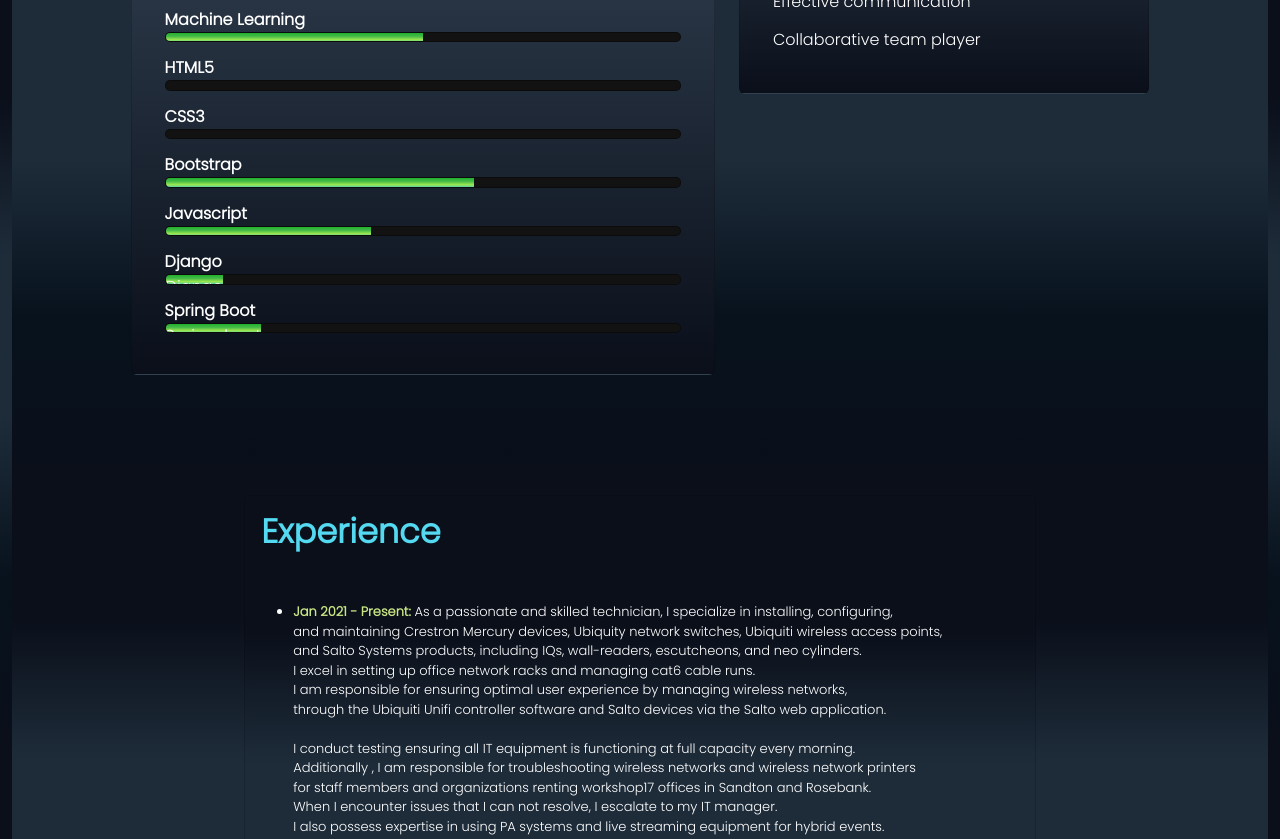
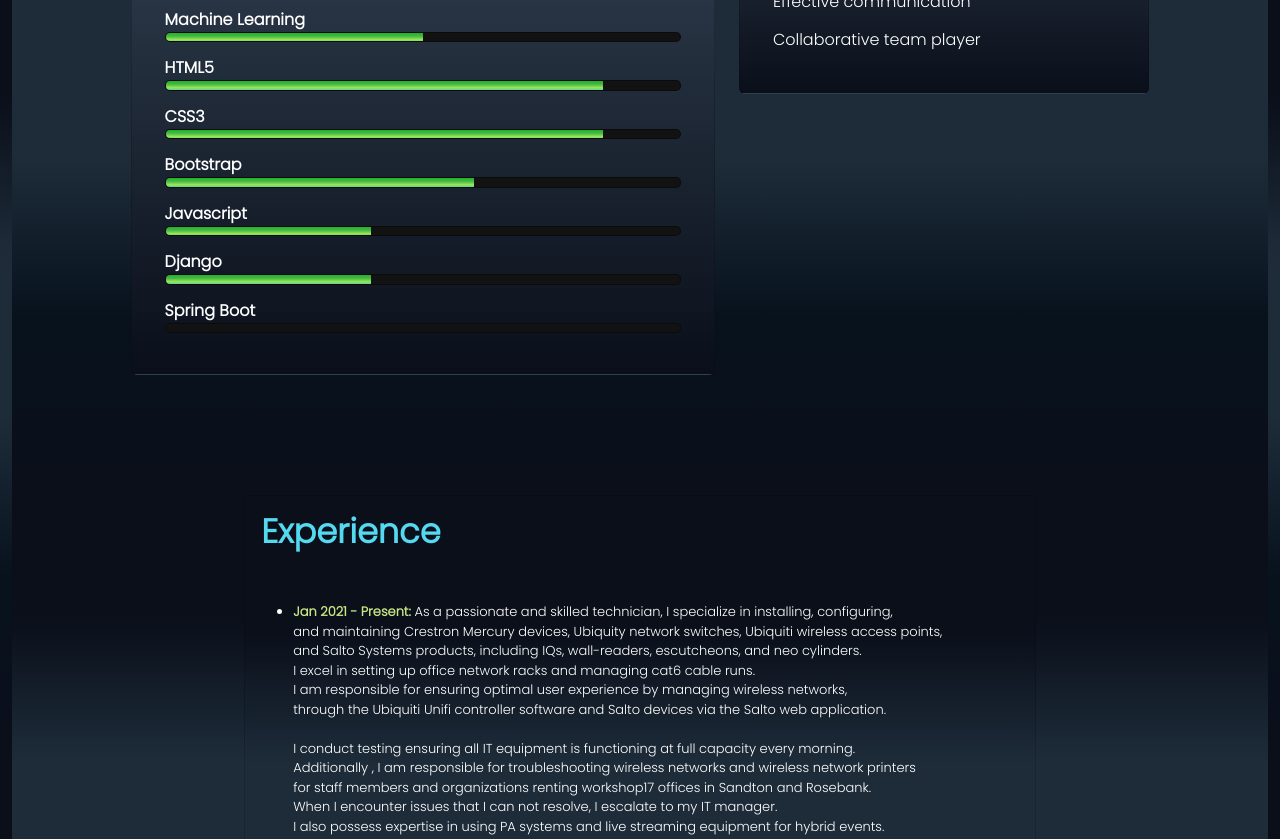
Before and after one commit to MelDevz/Melao_Melao_resume, a plain HTML site: page index.html in a window 1280 px wide. Shown: the part 1663-2502 px from the top of the page. Drawn offline with nearby package versions, Linux system fonts and the light colour scheme; a web font is replaced by a local one.

Commit message:
updated technical skills

```diff
--- a/index.html
+++ b/index.html
@@ -155,7 +155,7 @@
                                     <div class="bar"><span class="java"></span></div>
                                 </li>
                                 <li><strong>JDBC</strong>
-                                    <div class="bar"><span class="JDBC"></span></div>
+                                    <div class="bar"><span class="jdbc"></span></div>
                                 </li>
                                 <li><strong>SQL</strong>
                                     <div class="bar"><span class="SQL"></span></div>
@@ -164,10 +164,10 @@
                                     <span class="bar"><span class="Machine-Learning"><span></span>
                                 </li>
                                 <li><strong>HTML5</strong>
-                                    <div class="bar"><span class="HTML5"></span></div>
+                                    <div class="bar"><span class="html5"></span></div>
                                 </li>
                                 <li><strong>CSS3</strong>
-                                    <div class="bar"><span class="CSS3"></span></div>
+                                    <div class="bar"><span class="css3"></span></div>
                                 </li>
                                 <li><strong>Bootstrap</strong>
                                     <div class="bar"><span class="bootstrap"></span></div>
@@ -176,10 +176,10 @@
                                     <div class="bar"><span class="javascript"></span></div>
                                 </li>
                                 <li><strong>Django</strong>
-                                    <div class="bar"><span class="">Django</span></div>
+                                    <div class="bar"><span class="Django"></span></div>
                                 </li>
                                 <li><strong>Spring Boot</strong>
-                                    <div class="bar"><span class="">Spring-boot</span></div>
+                                    <div class="bar"><span class="Spring-boot"></span></div>
                                 </li>
                         </div>
                     </div>
```
